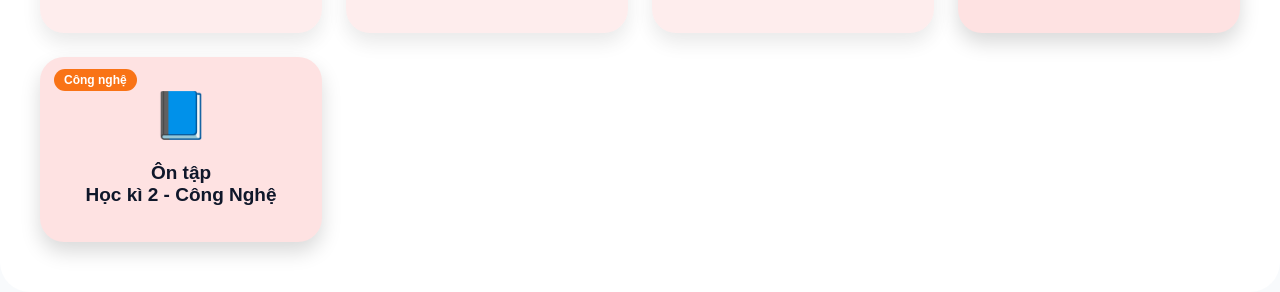
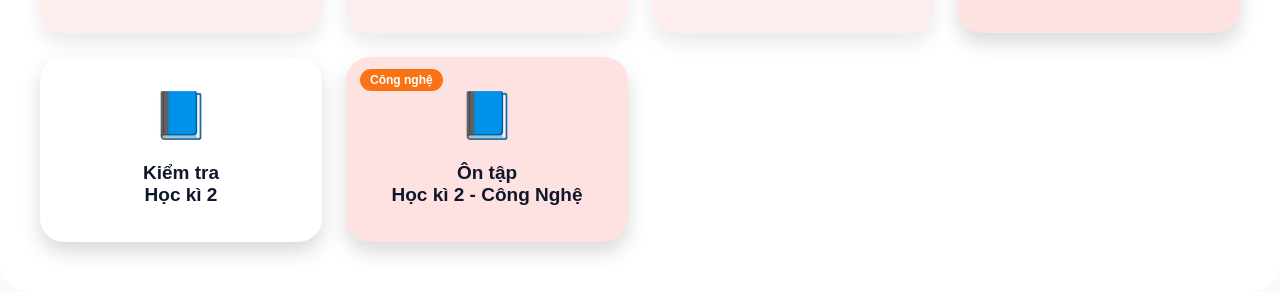
Before and after one commit to thbinhkhanhcg-pixel/LMS-Luyentap, a plain HTML site: page lop5/index.html in a window 1280 px wide. Both pictures are taken after a click on the button "📕 Học kì 2". Shown: the part 633-925 px from the top of the page. Drawn offline with Linux system fonts and the light colour scheme.

Commit message:
Update index.html

```diff
--- a/lop5/index.html
+++ b/lop5/index.html
@@ -238,6 +238,11 @@ body{
     <h2>Ôn tập<br>Học kì 2 - Tin học</h2>
   </div>
 
+  <div class="card hk1" data-ready="true" data-link="scorm/CK2-TH5(2025-2026)/index.html">
+    <div class="icon">📘</div>
+    <h2>Kiểm tra<br>Học kì 2</h2>
+  </div>
+
   <!-- ÔN TẬP CÔNG NGHỆ -->
   <div class="card bai" data-ready="true" data-link="scorm/OntapHK2(CN5-2526)/index.html">
     <div class="subject-tag cong-nghe-tag">Công nghệ</div>
```
